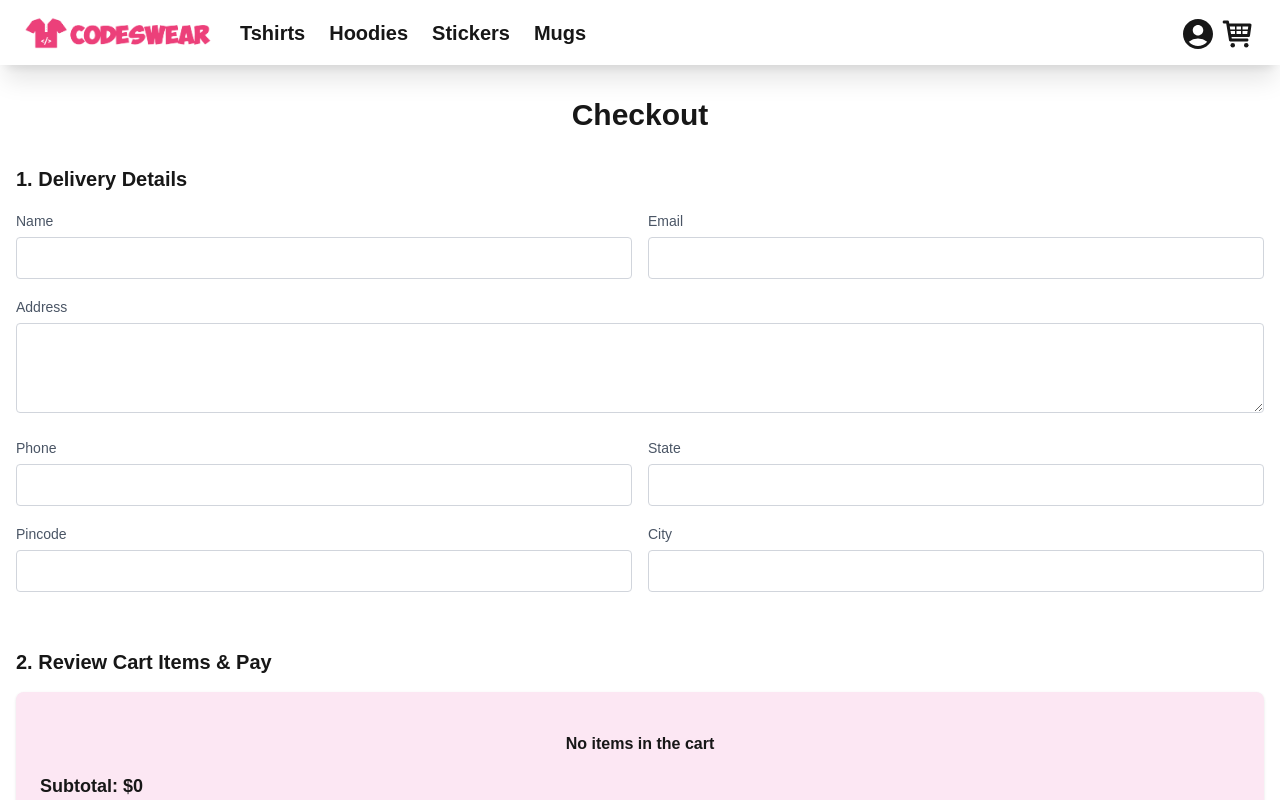
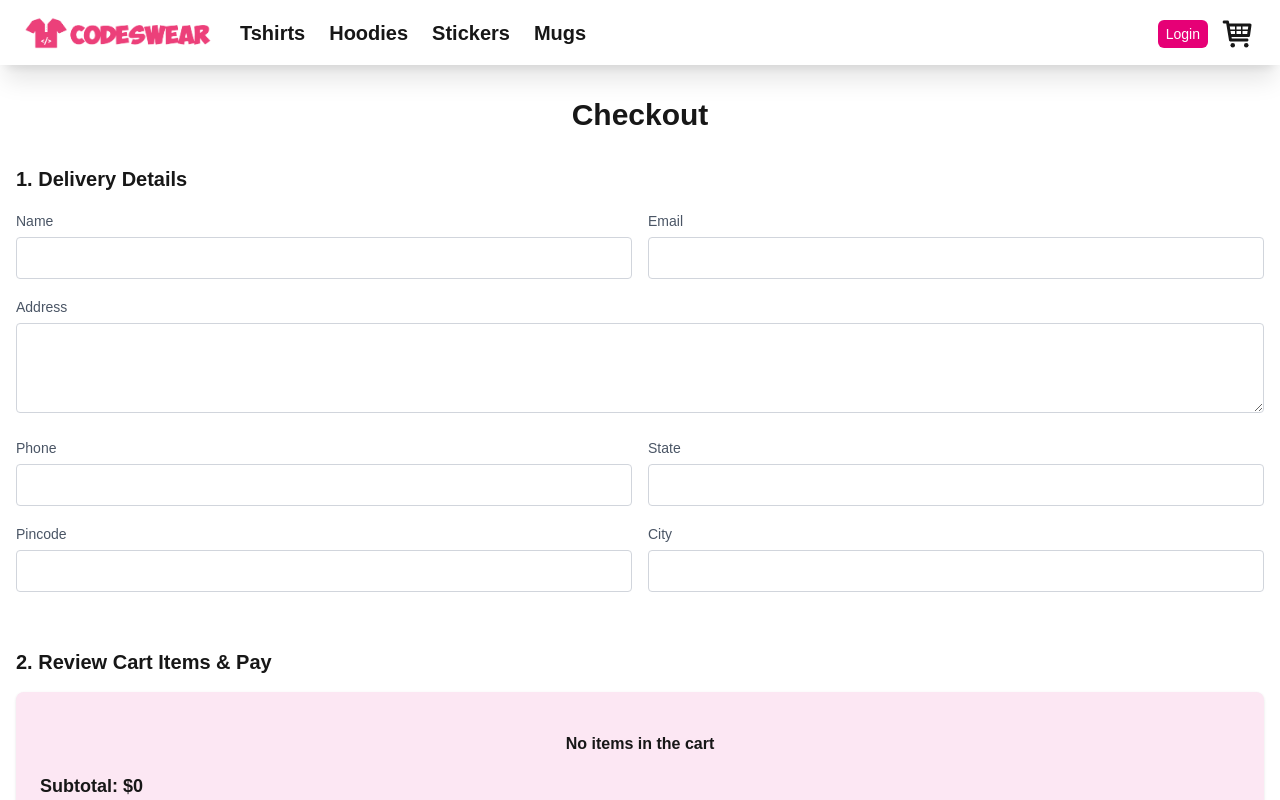
Before and after one commit to AsadKhan911/Fitsly.com-Next-based-e-commerce-app, a Next.js app in the folder fitsly/: page /checkout in a window 1280 px wide. Shown: the top 800 px of the page. Built offline with nearby package versions, Linux system fonts and the light colour scheme.

Commit message:
Added dropdown menu

```diff
--- a/fitsly/src/app/components/Navbar.js
+++ b/fitsly/src/app/components/Navbar.js
@@ -1,6 +1,6 @@
 "use client";
 
-import React, { useContext, useRef } from 'react'
+import React, { useContext, useRef, useState } from 'react'
 import Image from 'next/image'
 import Link from 'next/link'
 import { TiShoppingCart } from "react-icons/ti";
@@ -12,7 +12,8 @@ import { CartContext } from '../layout.js'
 
 const Navbar = () => {
 
-    const { cart, clearCart, removeFromCart, addToCart } = useContext(CartContext);
+    const { logout, user, cart, clearCart, removeFromCart, addToCart } = useContext(CartContext);
+    const [dropdown, setDropdown] = useState(false)
 
     const toggleCart = () => {
         if (ref.current.classList.contains('translate-x-[100%]')) {
@@ -24,13 +25,15 @@ const Navbar = () => {
         }
     };
 
-
+    const toggleDropDown = () => {
+        setDropdown(!dropdown)
+    }
 
     const ref = useRef()
 
     return (
         <div className='flex flex-col md:flex-row md:justify-start justify-between items-center py-2 shadow-xl sticky top-0 bg-white z-10 '>
-            <div className="logo mx-5">
+            <div className="logo md:mx-5 mr-auto">
                 <Link href={'/'}><Image width={200} height={40} src='/images/logo.png' alt='' /></Link>
             </div>
             <div className="nav">
@@ -41,21 +44,55 @@ const Navbar = () => {
                     <Link href={'/mugs'}><li>Mugs</li></Link>
                 </ul>
             </div>
-            <div className="cart absolute right-0 top-4 mx-5 flex">
-                <Link href={'/login'}><MdAccountCircle className='text-xl md:text-4xl cursor-pointer'/></Link>
+            <div className="cart absolute items-center right-0 top-4 mx-5 flex">
+                <div onMouseOver={() => setDropdown(true)} onMouseLeave={() => setDropdown(false)} className="relative">
+                    {dropdown && (
+                        <div
+                            onMouseOver={() => setDropdown(true)}
+                            onMouseLeave={() => setDropdown(false)}
+                            className="absolute right-0 top-9 bg-pink-300 shadow-lg rounded-xl w-44 z-50 overflow-hidden transition-all duration-200"
+                        >
+                            <ul className="flex flex-col divide-y divide-pink-200">
+                                <li className="hover:bg-pink-100 text-sm text-gray-800">
+                                    <Link href="/myaccount" className="block px-4 py-2 hover:text-pink-700 transition-colors">My Account</Link>
+                                </li>
+                                <li className="hover:bg-pink-100 text-sm text-gray-800">
+                                    <Link href="/orders" className="block px-4 py-2 hover:text-pink-700 transition-colors">Orders</Link>
+                                </li>
+                                <li className="hover:bg-pink-100 text-sm text-gray-800">
+                                    <Link href="/login">
+                                        <span onClick={logout} className="block px-4 py-2 hover:text-pink-700 transition-colors cursor-pointer">
+                                            Logout
+                                        </span>
+                                    </Link>
+                                </li>
+                            </ul>
+                        </div>
+                    )}
+
+                    {user.value && (
+                        <MdAccountCircle className="text-xl md:text-4xl cursor-pointer text-pink-600 hover:text-pink-700 transition" />
+                    )}
+                </div>
+
+
+                {!user.value && <Link href={'/login'}>
+                    <button className='bg-pink-600 px-2 py-1 rounded-md text-sm text-white mx-2'>Login</button>
+                </Link>}
+
                 <button onClick={toggleCart}>
                     <TiShoppingCart className='mx-1 text-xl md:text-4xl cursor-pointer' />
                 </button>
             </div>
 
 
-            <div ref={ref} className={`w-72 h-[100vh] sidebar overflow-y-scroll absolute right-0 top-0 bg-pink-100 px-8 py-10 transform transition-transform ${Object.keys(cart).length!==0 ? ' translate-x-0' : ' translate-x-full'}`}>
+            <div ref={ref} className={`w-72 h-[100vh] sidebar overflow-y-scroll absolute right-0 top-0 bg-pink-100 px-8 py-10 transform transition-transform ${Object.keys(cart).length !== 0 ? ' translate-x-0' : ' translate-x-full'}`}>
                 <h2 className='font-bold text-xl text-center'>Shopping Cart</h2>
                 <span onClick={toggleCart} className='absolute top-4 right-4 cursor-pointer'><IoClose className='text-2xl' /></span>
                 <ol className='list-decimal font-semibold'>
 
                     {Object.keys(cart).length == 0 &&
-                     <div className='my-4 font-semibold text-center'>No items in the cart</div>}
+                        <div className='my-4 font-semibold text-center'>No items in the cart</div>}
 
                     {Object.keys(cart).map((k) => {
                         return (
@@ -66,10 +103,10 @@ const Navbar = () => {
                                     </div>
                                     <div className="flex font-semibold items-center justify-center w-1/3 text-lg">
                                         <AiFillMinusCircle
-                                        onClick={()=>removeFromCart(k, 1, cart[k].price, cart[k].name, cart[k].size, cart[k].variant)}
-                                        className="cursor-pointer text-pink-500" />
+                                            onClick={() => removeFromCart(k, 1, cart[k].price, cart[k].name, cart[k].size, cart[k].variant)}
+                                            className="cursor-pointer text-pink-500" />
                                         <span className="mx-2 text-sm">{cart[k].qty}</span>
-                                        <AiFillPlusCircle onClick={()=>addToCart(k, 1, cart[k].price, cart[k].name, cart[k].size, cart[k].variant)}  className="cursor-pointer text-pink-500" />
+                                        <AiFillPlusCircle onClick={() => addToCart(k, 1, cart[k].price, cart[k].name, cart[k].size, cart[k].variant)} className="cursor-pointer text-pink-500" />
                                     </div>
                                 </div>
                             </li>
--- a/fitsly/src/app/layout.js
+++ b/fitsly/src/app/layout.js
@@ -28,6 +28,9 @@ export const CartContext = createContext();
 export default function RootLayout({ children }) {
   const [cart, setCart] = useState({});
   const [subTotal, setSubTotal] = useState(0);
+  const [user , setUser] = useState({ value: null })
+  const [key, setKey] = useState(0)
+
   const router = useRouter()
 
   useEffect(() => {
@@ -40,7 +43,13 @@ export default function RootLayout({ children }) {
       localStorage.clear();
     }
 
-  }, []);
+    const token = localStorage.getItem('token')
+    if(token){
+      setUser({value: token})
+      setKey(Math.random())
+    }
+
+  }, [router.query]);
 
   const saveCart = (myCart) => {
     localStorage.setItem("cart", JSON.stringify(myCart));
@@ -93,12 +102,18 @@ export default function RootLayout({ children }) {
     router.push('/checkout')
   }
 
+  const logout = () => {
+    localStorage.removeItem('token')
+    setUser({value : null})
+    setKey(Math.random())
+  }
+
   return (
     <html lang="en">
       <body className={`${geistSans.variable} ${geistMono.variable} antialiased`}>
         {/* ✅ Wrap everything in the provider */}
         <CartContext.Provider
-          value={{ buyNow, cart, setCart, addToCart, removeFromCart, clearCart, subTotal }}
+          value={{ logout, user , key , buyNow, cart, setCart, addToCart, removeFromCart, clearCart, subTotal }}
         >
           <Navbar key={subTotal} />
           {children}
--- a/fitsly/src/app/login/page.js
+++ b/fitsly/src/app/login/page.js
@@ -30,7 +30,6 @@ const Login = () => {
       });
 
       const data = await res.json();
-      console.log(data);
 
       if (data.success) {
         localStorage.setItem('token' , data.token)
```
